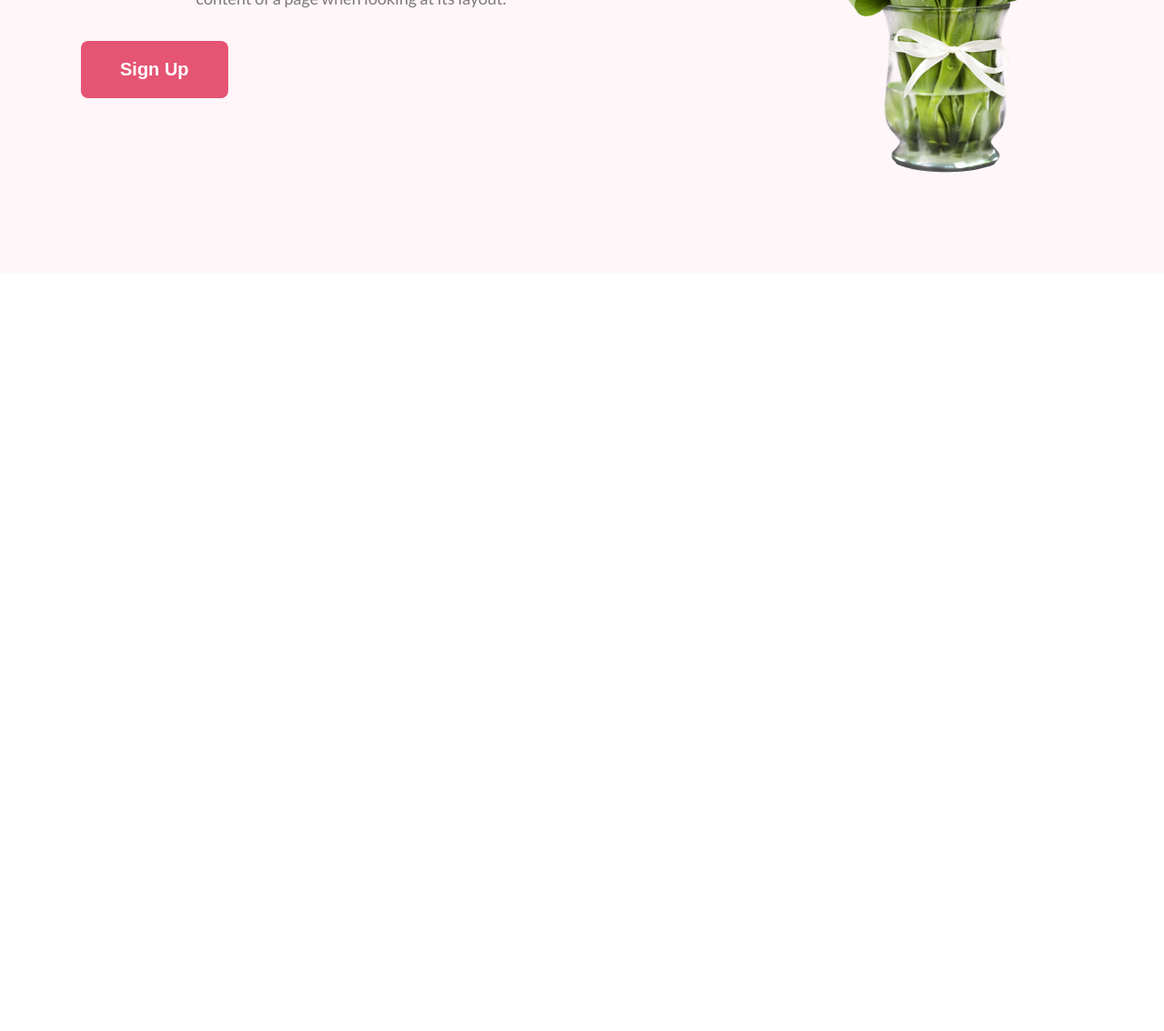
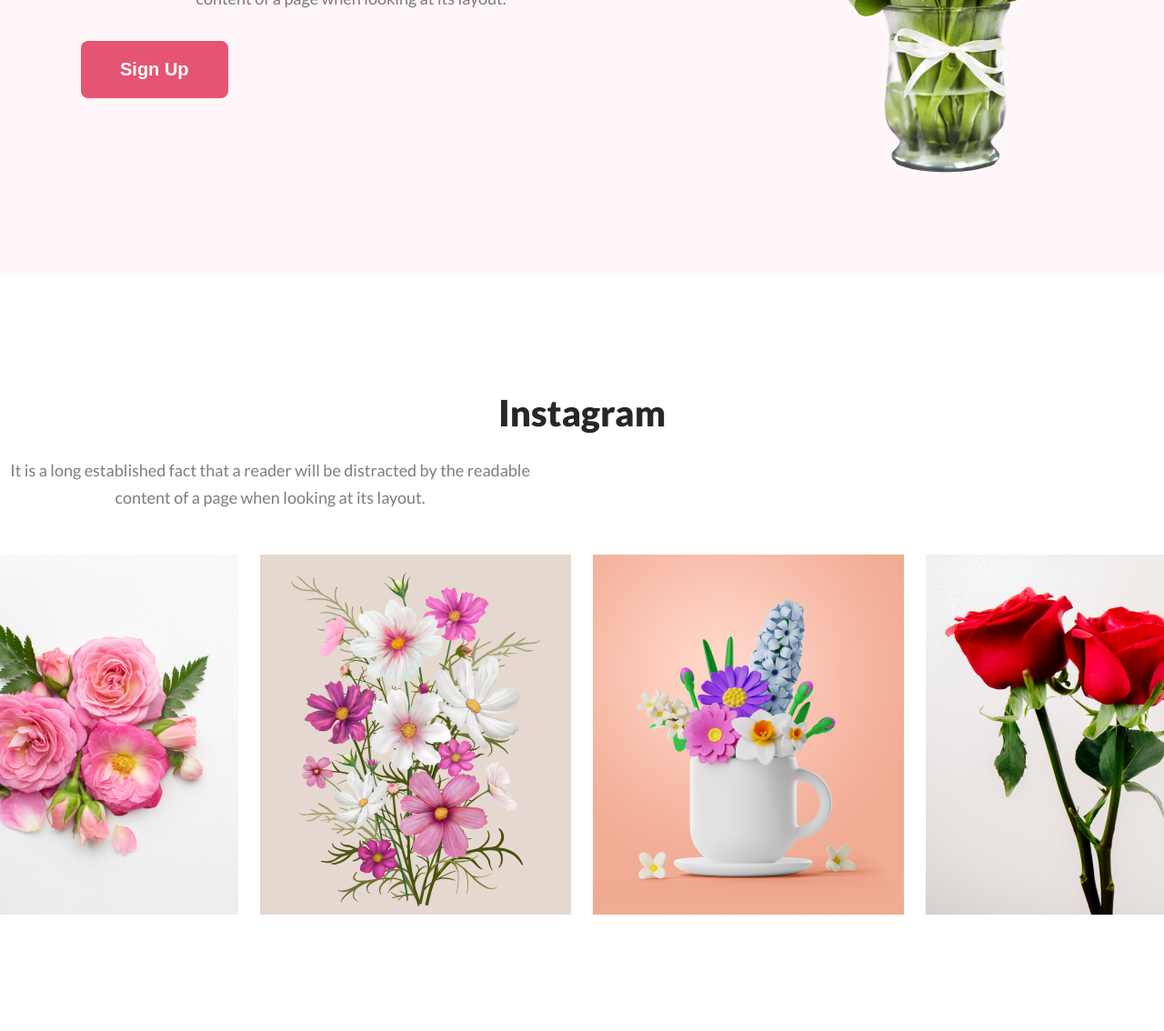
Before and after one commit to maruf14500/assignment-1, a plain HTML site: page index.html in a window 1280 px wide. Shown: the part 1303-2437 px from the top of the page at 91% size. Before the commit the page ends 1603 px from the top, so only its background shows below. Drawn offline with Linux system fonts and the light colour scheme.

Commit message:
main-four finished

```diff
--- a/index.html
+++ b/index.html
@@ -44,6 +44,23 @@
             </div>
         </div>
 
+
+        <div class="main-four">
+            <h3 class="h3-2">Instagram</h3>
+            <p class="m4p">It is a long established fact that a reader will be distracted by the readable content of a page when looking at its layout.</p>
+            <div class="four-img">
+                <li><img src="Flower Asset/Flower 01.png" alt=""></li>
+                <li><img src="Flower Asset/Rectangle 4.png" alt=""></li>
+                <li><img src="Flower Asset/Rectangle 5.png" alt=""></li>
+                <li><img src="Flower Asset/Rectangle 6.png" alt=""></li>
+            </div>
+        </div>
+
+
+
+
+
+
     </main>
 
     <footer>
--- a/styles/style.css
+++ b/styles/style.css
@@ -62,7 +62,7 @@ body {
 
 /* main section */
 
-.main3{
+.main3 {
     margin-top: 130px;
     display: flex;
     justify-content: center;
@@ -83,6 +83,7 @@ body {
     color: #272727;
     font-size: 40px;
     font-weight: 800;
+
 }
 
 .off {
@@ -93,3 +94,58 @@ body {
     width: 594px;
     text-align: center;
 }
+
+
+
+
+.main-four {
+    margin-top: 130px;
+    align-items: center;
+
+}
+
+.m4p {
+    align-items: center;
+}
+
+.four-img {
+    display: flex;
+    justify-content: center;
+    gap: 24px;
+    padding-bottom: 128px;
+}
+
+.four-img li {
+    list-style: none;
+    width: 342px;
+    height: 396px;
+
+}
+
+.h3-2 {
+    color: #272727;
+    text-align: center;
+    font-size: 40px;
+    font-weight: 800;
+}
+
+.m4p {
+    display: flex;
+    width: 594px;
+    color: rgba(39, 39, 39, 0.60);
+    text-align: center;
+    justify-content: center;
+    font-size: 18px;
+    font-weight: 400;
+    line-height: 30px;
+    padding-top: 24px;
+    padding-bottom: 48px;
+}
+
+
+
+
+.main-five {
+    width: 1440px;
+    height: 449px;
+}
```
